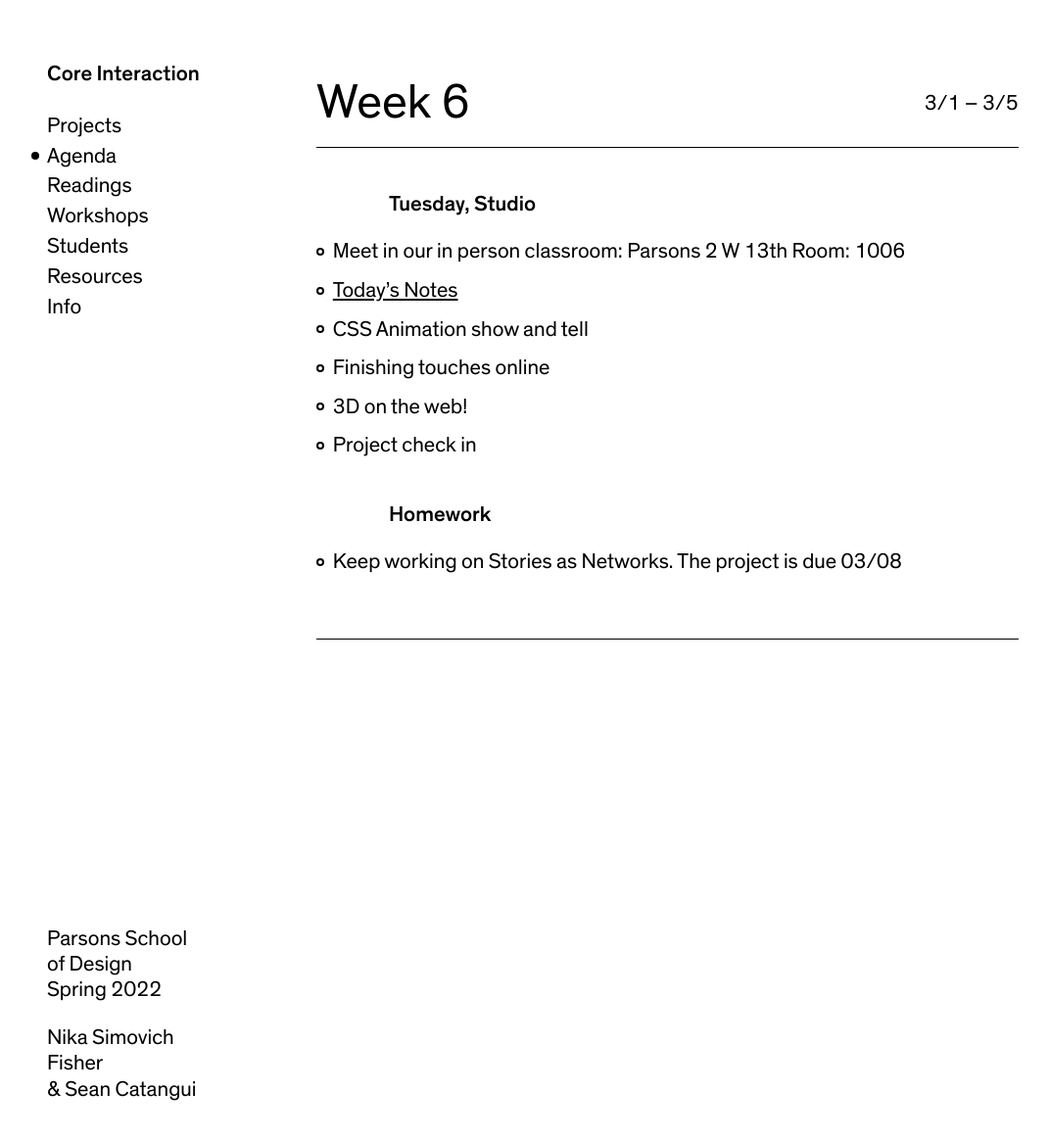
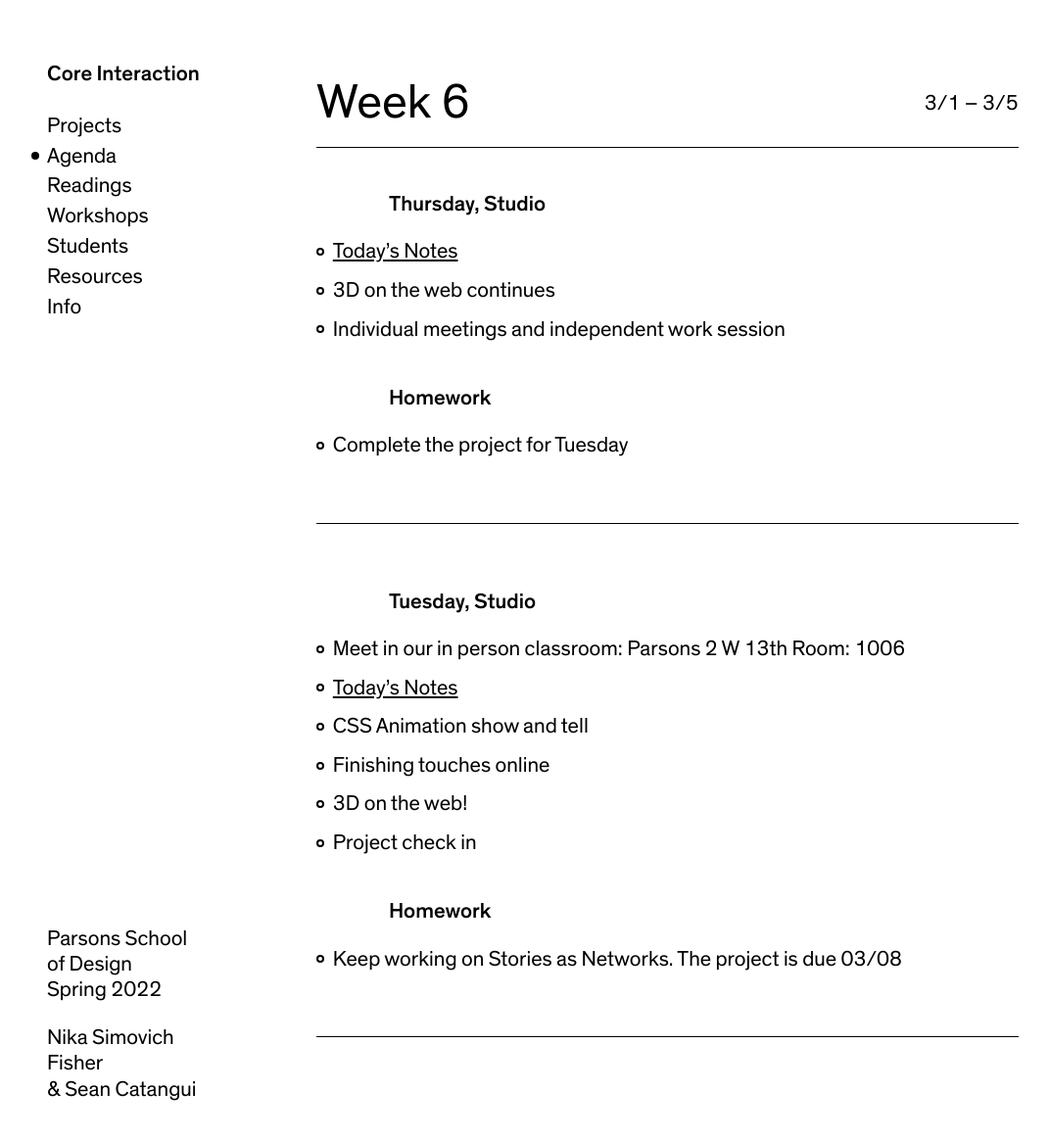
Before and after one commit to nikasimovich/cis22, a Jekyll site: the page built from _agendas/week-6.md, in a window 1280 px wide and 1185 px high. Shown: the top 1163 px of the window at 98% size, without its empty margins (12-1083 px from the left). Built offline with Jekyll 4.4.1, drawn with Linux system fonts in a browser that asks for light colours.

Commit message:
Add agenda

```diff
--- a/_agendas/week-6.md
+++ b/_agendas/week-6.md
@@ -5,6 +5,19 @@ date_range:       3/1 – 3/5
 summary:          Project development, 3d on the web
 
 ---
+
+### Thursday, Studio
+
+- [Today&rsquo;s Notes](https://paper.dropbox.com/doc/Parsons-Week-6b-3D-on-the-Web-Continues--Bc_SbvLPmJng08NiyHPv5699AQ-bj6NDwyoMg1mIV9dpt1on)
+- 3D on the web continues
+- Individual meetings and independent work session
+
+### Homework
+- Complete the project for Tuesday
+
+
+---
+
 
 ### Tuesday, Studio
 
```
